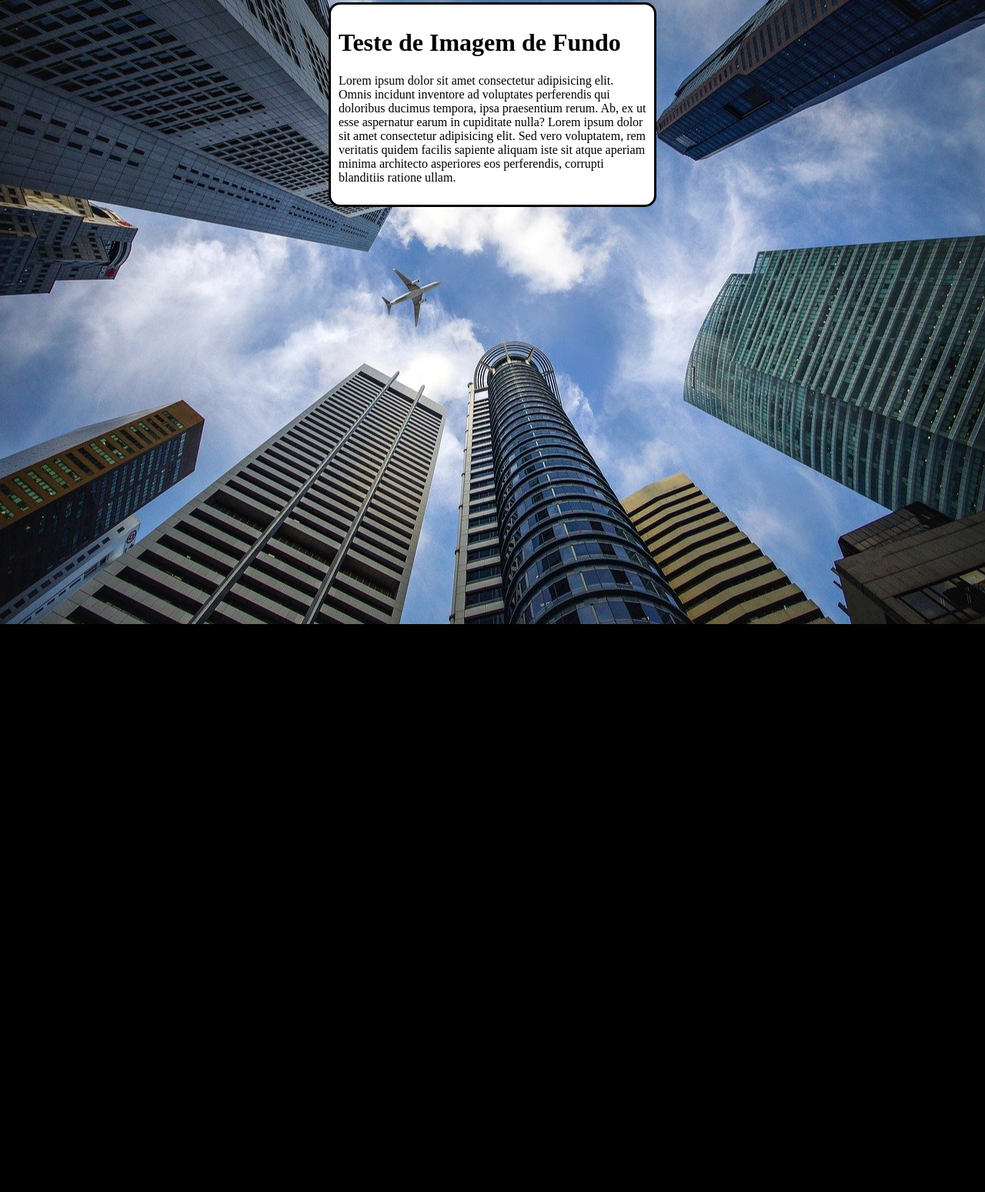
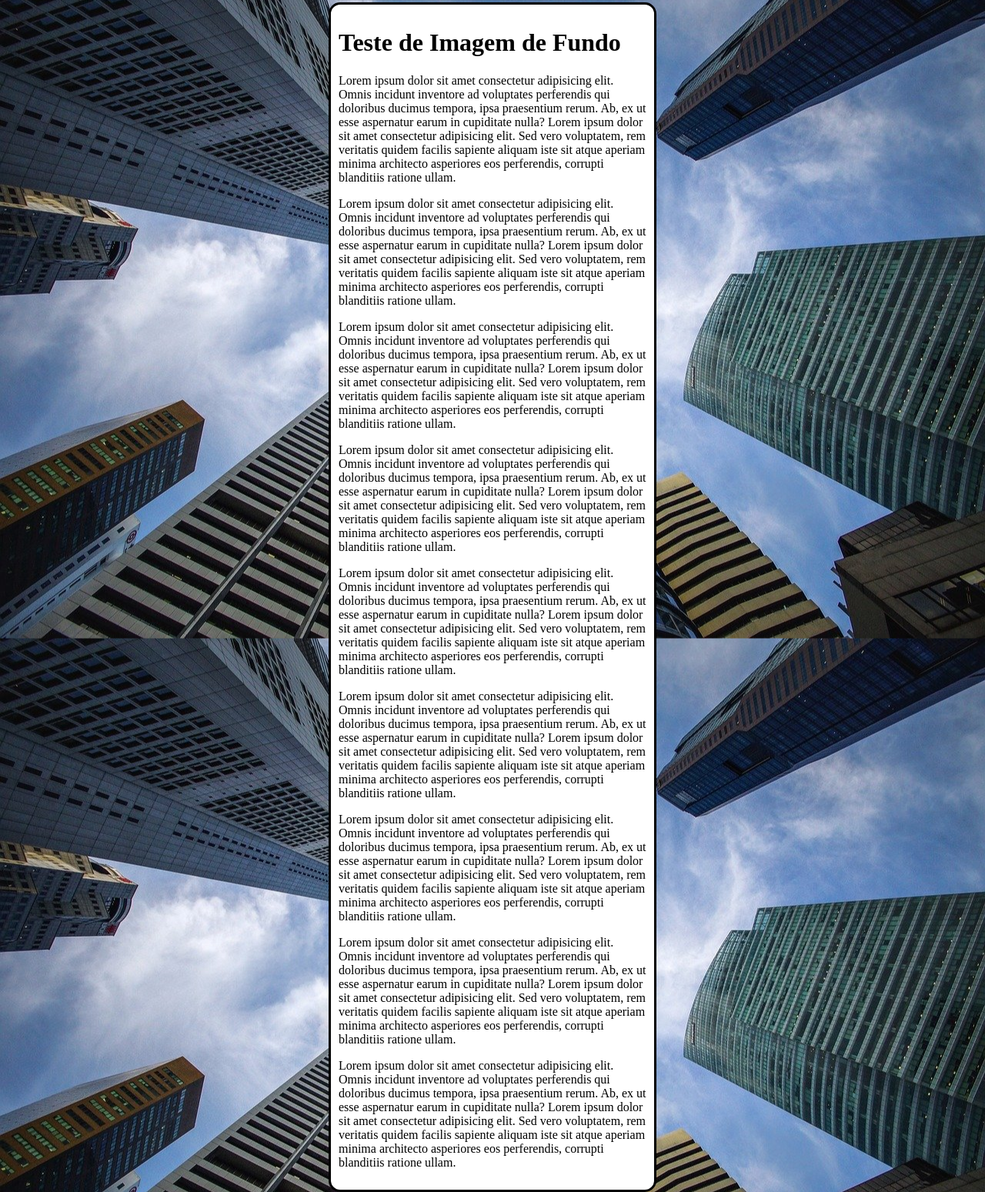
Before and after one commit to miltonlebanner/html-css, a plain HTML site: page exercicios/ex022/fundo006.html in a window 1280 px wide. Shown: the part 5-1554 px from the top of the page at 77% size. Before the commit the page ends 816 px from the top, so only its background shows below. Drawn offline with Linux system fonts and the light colour scheme.

Commit message:
complemento cap 19 aula 05

```diff
--- a/exercicios/ex022/fundo006.html
+++ b/exercicios/ex022/fundo006.html
@@ -10,7 +10,7 @@
             background-color: black;
             background-image: url(imagens/wallpaper002.jpg);
             background-position: center center;
-            background-repeat: no-repeat;
+            background-repeat: repeat-y;
             background-size: cover;
         }
 
@@ -28,6 +28,14 @@
     <main>
         <h1>Teste de Imagem de Fundo</h1>
         <p>Lorem ipsum dolor sit amet consectetur adipisicing elit. Omnis incidunt inventore ad voluptates perferendis qui doloribus ducimus tempora, ipsa praesentium rerum. Ab, ex ut esse aspernatur earum in cupiditate nulla? Lorem ipsum dolor sit amet consectetur adipisicing elit. Sed vero voluptatem, rem veritatis quidem facilis sapiente aliquam iste sit atque aperiam minima architecto asperiores eos perferendis, corrupti blanditiis ratione ullam.</p>
+        <p>Lorem ipsum dolor sit amet consectetur adipisicing elit. Omnis incidunt inventore ad voluptates perferendis qui doloribus ducimus tempora, ipsa praesentium rerum. Ab, ex ut esse aspernatur earum in cupiditate nulla? Lorem ipsum dolor sit amet consectetur adipisicing elit. Sed vero voluptatem, rem veritatis quidem facilis sapiente aliquam iste sit atque aperiam minima architecto asperiores eos perferendis, corrupti blanditiis ratione ullam.</p>
+        <p>Lorem ipsum dolor sit amet consectetur adipisicing elit. Omnis incidunt inventore ad voluptates perferendis qui doloribus ducimus tempora, ipsa praesentium rerum. Ab, ex ut esse aspernatur earum in cupiditate nulla? Lorem ipsum dolor sit amet consectetur adipisicing elit. Sed vero voluptatem, rem veritatis quidem facilis sapiente aliquam iste sit atque aperiam minima architecto asperiores eos perferendis, corrupti blanditiis ratione ullam.</p>
+        <p>Lorem ipsum dolor sit amet consectetur adipisicing elit. Omnis incidunt inventore ad voluptates perferendis qui doloribus ducimus tempora, ipsa praesentium rerum. Ab, ex ut esse aspernatur earum in cupiditate nulla? Lorem ipsum dolor sit amet consectetur adipisicing elit. Sed vero voluptatem, rem veritatis quidem facilis sapiente aliquam iste sit atque aperiam minima architecto asperiores eos perferendis, corrupti blanditiis ratione ullam.</p>
+        <p>Lorem ipsum dolor sit amet consectetur adipisicing elit. Omnis incidunt inventore ad voluptates perferendis qui doloribus ducimus tempora, ipsa praesentium rerum. Ab, ex ut esse aspernatur earum in cupiditate nulla? Lorem ipsum dolor sit amet consectetur adipisicing elit. Sed vero voluptatem, rem veritatis quidem facilis sapiente aliquam iste sit atque aperiam minima architecto asperiores eos perferendis, corrupti blanditiis ratione ullam.</p>
+        <p>Lorem ipsum dolor sit amet consectetur adipisicing elit. Omnis incidunt inventore ad voluptates perferendis qui doloribus ducimus tempora, ipsa praesentium rerum. Ab, ex ut esse aspernatur earum in cupiditate nulla? Lorem ipsum dolor sit amet consectetur adipisicing elit. Sed vero voluptatem, rem veritatis quidem facilis sapiente aliquam iste sit atque aperiam minima architecto asperiores eos perferendis, corrupti blanditiis ratione ullam.</p>
+        <p>Lorem ipsum dolor sit amet consectetur adipisicing elit. Omnis incidunt inventore ad voluptates perferendis qui doloribus ducimus tempora, ipsa praesentium rerum. Ab, ex ut esse aspernatur earum in cupiditate nulla? Lorem ipsum dolor sit amet consectetur adipisicing elit. Sed vero voluptatem, rem veritatis quidem facilis sapiente aliquam iste sit atque aperiam minima architecto asperiores eos perferendis, corrupti blanditiis ratione ullam.</p>
+        <p>Lorem ipsum dolor sit amet consectetur adipisicing elit. Omnis incidunt inventore ad voluptates perferendis qui doloribus ducimus tempora, ipsa praesentium rerum. Ab, ex ut esse aspernatur earum in cupiditate nulla? Lorem ipsum dolor sit amet consectetur adipisicing elit. Sed vero voluptatem, rem veritatis quidem facilis sapiente aliquam iste sit atque aperiam minima architecto asperiores eos perferendis, corrupti blanditiis ratione ullam.</p>
+        <p>Lorem ipsum dolor sit amet consectetur adipisicing elit. Omnis incidunt inventore ad voluptates perferendis qui doloribus ducimus tempora, ipsa praesentium rerum. Ab, ex ut esse aspernatur earum in cupiditate nulla? Lorem ipsum dolor sit amet consectetur adipisicing elit. Sed vero voluptatem, rem veritatis quidem facilis sapiente aliquam iste sit atque aperiam minima architecto asperiores eos perferendis, corrupti blanditiis ratione ullam.</p>
     </main>
 </body>
 </html>
```
